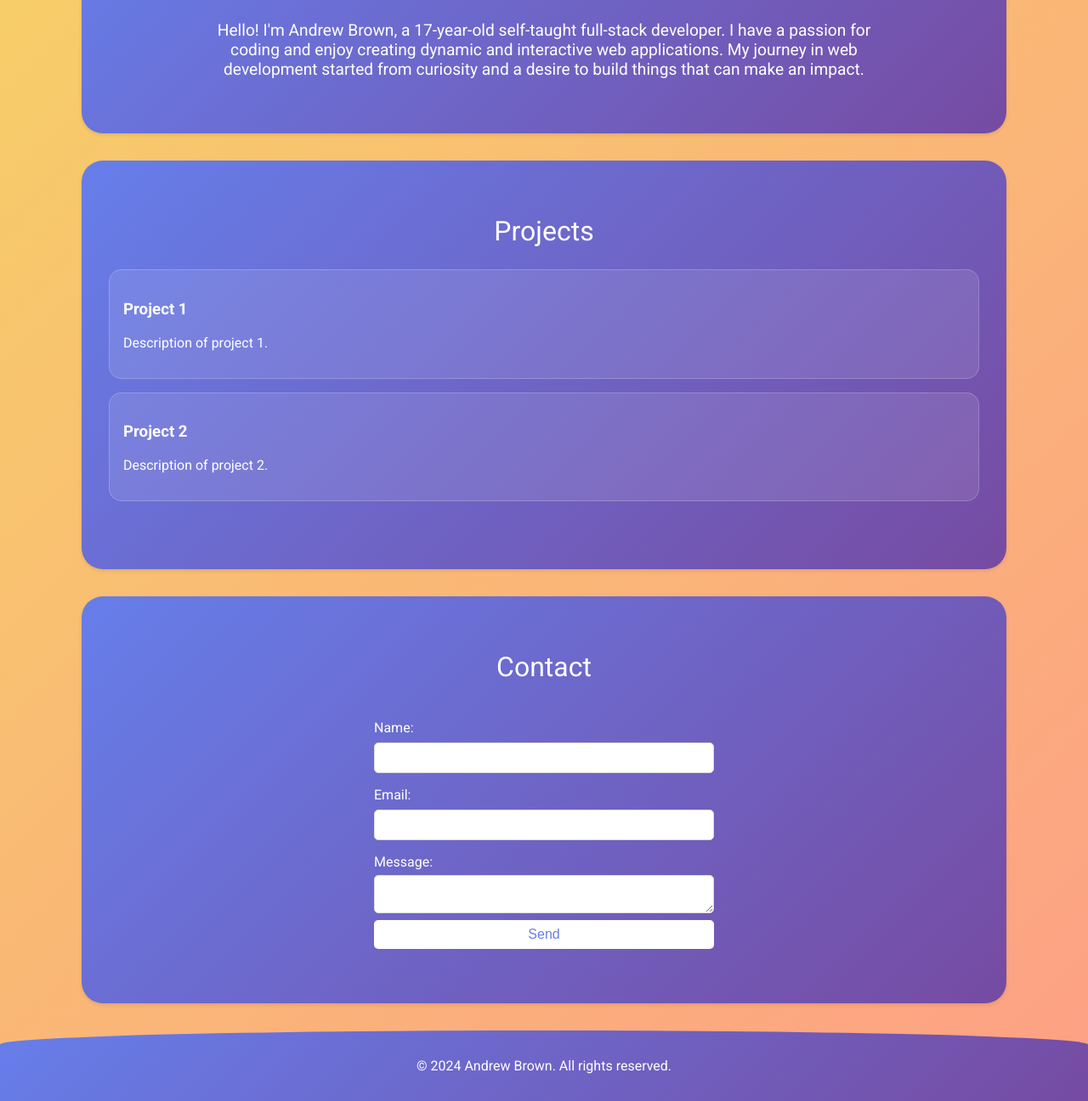
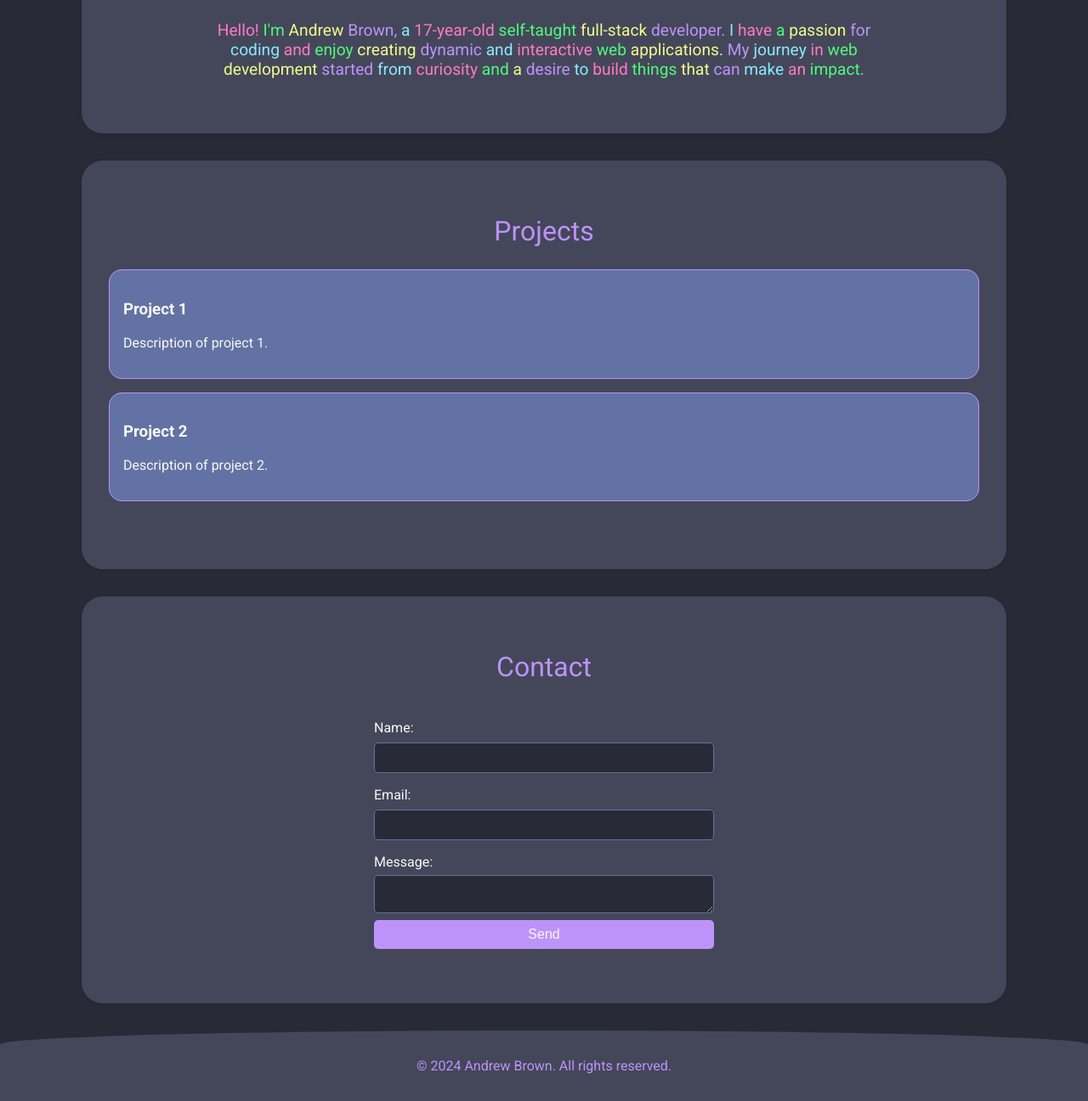
Before and after one commit to AndyyDev06/Portfolio, a plain HTML site: page index.html in a window 1280 px wide. Shown: the part 318-1614 px from the top of the page at 85% size. Drawn offline with Linux system fonts and the light colour scheme.

Commit message:
Update style.css

```diff
--- a/style.css
+++ b/style.css
@@ -2,14 +2,14 @@ body {
     font-family: 'Roboto', sans-serif;
     margin: 0;
     padding: 0;
-    color: #333;
-    background: linear-gradient(135deg, #f6d365 0%, #fda085 100%);
+    color: #f8f8f2; /* Dracula theme foreground color */
+    background-color: #282a36; /* Dracula theme background color */
     transition: all 0.3s ease;
 }
 
 header {
-    background: linear-gradient(135deg, #667eea 0%, #764ba2 100%);
-    color: #fff;
+    background-color: #44475a; /* Dracula theme selection background */
+    color: #bd93f9; /* Dracula theme purple */
     text-align: center;
     padding: 2em 0;
     position: relative;
@@ -30,7 +30,7 @@ header nav ul li {
 }
 
 header nav ul li a {
-    color: #fff;
+    color: #bd93f9; /* Dracula theme purple */
     text-decoration: none;
     font-weight: 700;
 }
@@ -54,12 +54,12 @@ header p {
 
 .section {
     padding: 4em 2em;
-    background: linear-gradient(135deg, #667eea 0%, #764ba2 100%);
+    background-color: #44475a; /* Dracula theme selection background */
     margin: 2em auto;
     border-radius: 25px;
     box-shadow: 0 2px 4px rgba(0, 0, 0, 0.1);
     max-width: 80%;
-    color: #fff;
+    color: #f8f8f2; /* Dracula theme foreground color */
 }
 
 .section h2 {
@@ -67,19 +67,20 @@ header p {
     margin-top: 0;
     font-size: 2em;
     font-weight: 400;
+    color: #bd93f9; /* Dracula theme purple */
 }
 
 .project {
-    border: 1px solid rgba(255, 255, 255, 0.2);
+    border: 1px solid #bd93f9; /* Dracula theme purple */
     padding: 1em;
     margin: 1em 0;
     border-radius: 15px;
-    background-color: rgba(255, 255, 255, 0.1);
+    background-color: #6272a4; /* Dracula theme current line */
 }
 
 footer {
-    background: linear-gradient(135deg, #667eea 0%, #764ba2 100%);
-    color: #fff;
+    background-color: #44475a; /* Dracula theme selection background */
+    color: #bd93f9; /* Dracula theme purple */
     text-align: center;
     padding: 1em 0;
     position: relative;
@@ -104,25 +105,25 @@ form input, form textarea, form button {
     margin-top: 0.5em;
     padding: 0.5em;
     font-size: 1em;
-    border: 1px solid #ddd;
+    border: 1px solid #6272a4; /* Dracula theme current line */
     border-radius: 5px;
 }
 
 form input, form textarea {
-    background-color: #fff;
-    color: #333;
+    background-color: #282a36; /* Dracula theme background */
+    color: #f8f8f2; /* Dracula theme foreground color */
 }
 
 form button {
-    background: #fff;
-    color: #667eea;
+    background-color: #bd93f9; /* Dracula theme purple */
+    color: #f8f8f2; /* Dracula theme foreground color */
     border: none;
     cursor: pointer;
     transition: background 0.3s ease;
 }
 
 form button:hover {
-    background: #f0f0f0;
+    background-color: #ff79c6; /* Dracula theme pink */
 }
 
 @media (max-width: 600px) {
@@ -151,3 +152,35 @@ form button:hover {
     margin: 0 auto;
     font-size: 1.2em;
 }
+
+.code {
+    font-weight: bold;
+}
+
+.even-word {
+    color: #ff79c6; /* Dracula theme pink */
+}
+
+.odd-word {
+    color: #50fa7b; /* Dracula theme green */
+}
+
+.color-1 {
+    color: #ff79c6; /* Dracula theme pink */
+}
+
+.color-2 {
+    color: #50fa7b; /* Dracula theme green */
+}
+
+.color-3 {
+    color: #f1fa8c; /* Dracula theme yellow */
+}
+
+.color-4 {
+    color: #bd93f9; /* Dracula theme purple */
+}
+
+.color-5 {
+    color: #8be9fd; /* Dracula theme cyan */
+}
```
